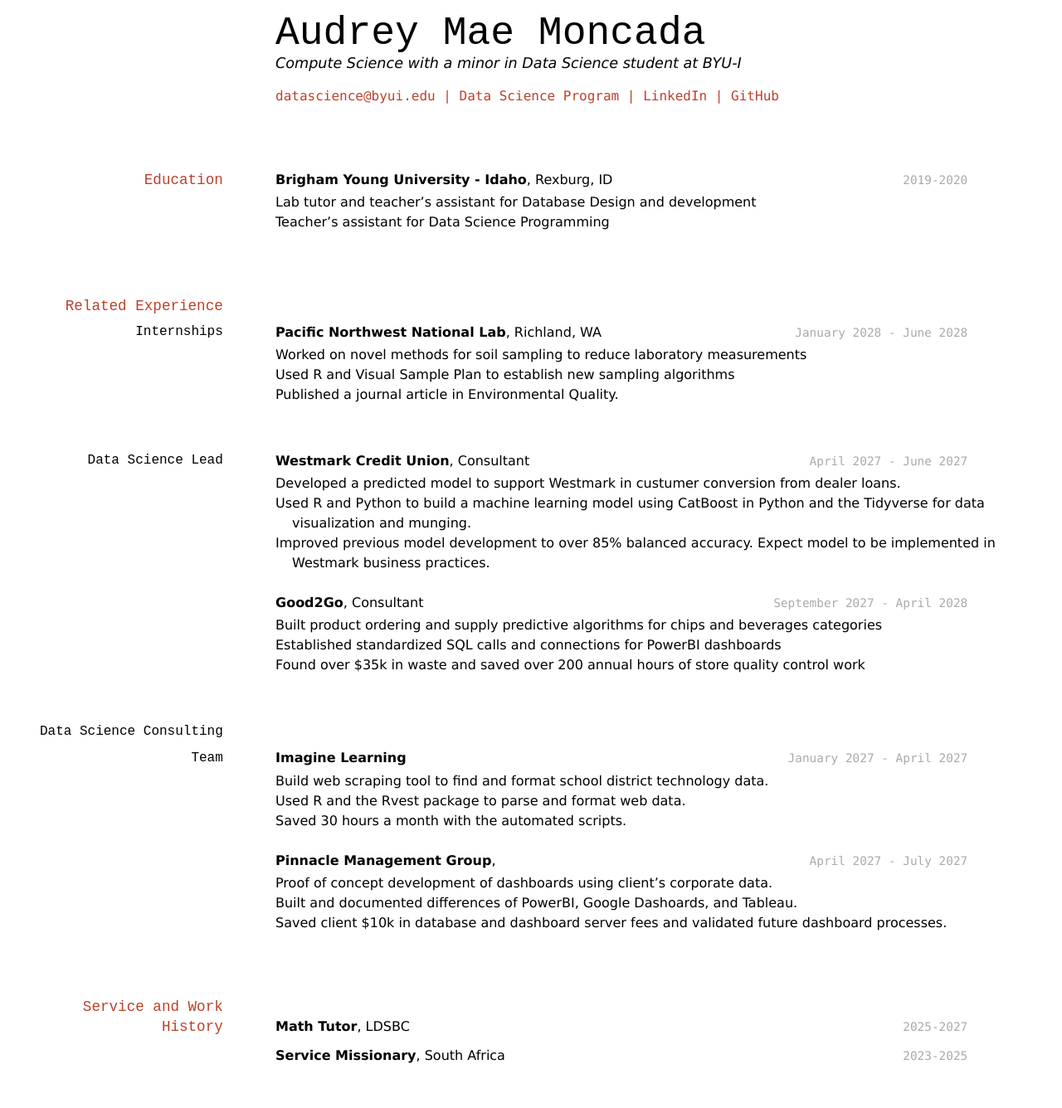
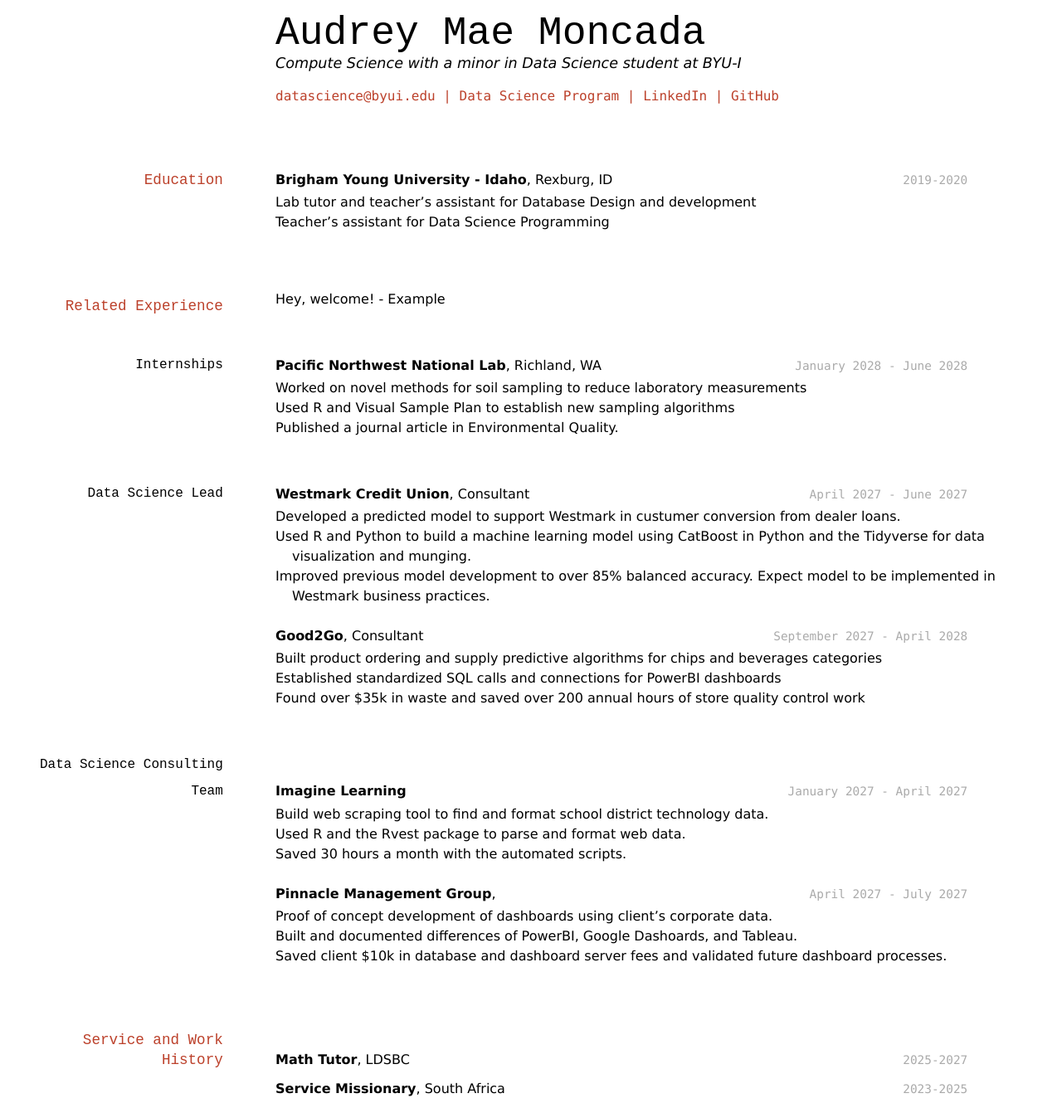
Before and after one commit to byuids-resumes/audreymae_resume, a Jekyll site: the page built from docs/index.md, in a window 1280 px wide. Shown: the whole page at 83% size. Built offline with Jekyll 4.4.1, drawn with Linux system fonts in a browser that asks for light colours; before the commit the page ends 1296 px from its top, so only the background shows below that.

Commit message:
Updated related experience

```diff
--- a/docs/index.md
+++ b/docs/index.md
@@ -23,6 +23,8 @@ __Brigham Young University - Idaho__, Rexburg, ID
 
 
 ## Related Experience
+
+- Hey, welcome! - Example
 
 ### Internships
 
```
Also changed, not shown: 2 other files.
